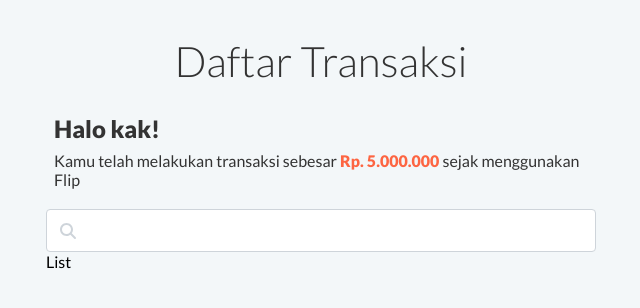
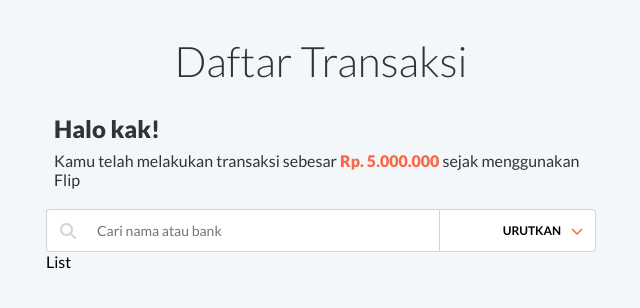
Before and after one commit to mramadhanrh/transaction-list-fe-test, a React (Create React App) app: page / in a window 1280 px wide. Shown: the top 308 px of the page, without its empty margins (319-959 px from the left). Built offline with nearby package versions, Linux system fonts and the light colour scheme.

Commit message:
Add sample data on Home

```diff
--- a/src/pages/Home.tsx
+++ b/src/pages/Home.tsx
@@ -1,5 +1,5 @@
 import { FC } from 'react';
-import SearchInput from '../components/molecules/SearchInput';
+import SortSearchInput from '../components/organisms/SortSearchInput';
 import TransactionList from '../components/organisms/TransactionList';
 import MobileTemplate from '../components/templates/MobileTemplate';
 import TransactionTemplate from '../components/templates/TransactionTemplate';
@@ -13,7 +13,15 @@ const Home: FC = () => {
         description="Kamu telah melakukan transaksi sebesar {amount} sejak menggunakan Flip"
         amount={5000000}
       >
-        <SearchInput />
+        <SortSearchInput
+          placeholder="Cari nama atau bank"
+          sortData={[
+            'Nama A-Z',
+            'Nama Z-A',
+            'Tanggal terbaru',
+            'Tanggal terlama',
+          ]}
+        />
         <TransactionList />
       </TransactionTemplate>
     </MobileTemplate>
```
